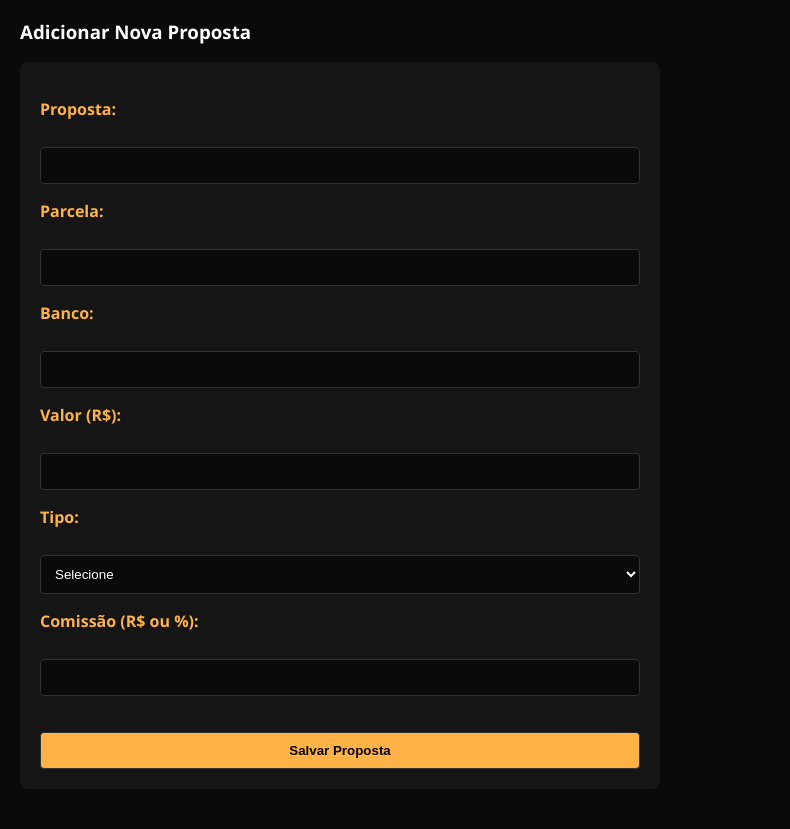
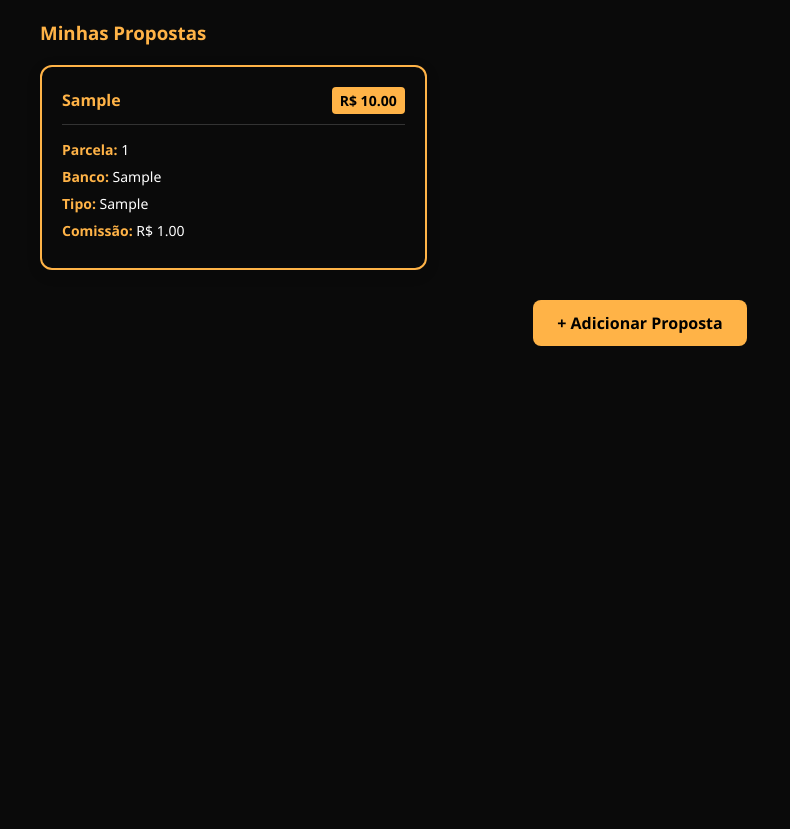
Before and after one commit to aryapromotora-alt/2CrmArya, a Flask app: page /proposals in a window 1280 px wide. Shown: the part 121-950 px from the top of the page, without its empty margins (0-790 px from the left). After the commit the page ends 467 px from the top, so only its background shows below. Run offline with Flask 3, Linux system fonts and the light colour scheme; the visitor is signed in with stand-in values (Sample User, id 1); tables that the repository leaves empty hold one stand-in row (values such as "Sample post").

Commit message:
Add files via upload

```diff
--- a/templates/proposals.html
+++ b/templates/proposals.html
@@ -1,44 +1,34 @@
 {% extends "base.html" %}
 
-{% block title %}Adicionar Proposta{% endblock %}
+{% block title %}Minhas Propostas{% endblock %}
 
 {% block content %}
-<h3>Adicionar Nova Proposta</h3>
-<form method="post">
-    <p>
-        <label>Proposta:</label><br>
-        <input type="text" name="proposta" required>
-    </p>
-    <p>
-        <label>Parcela:</label><br>
-        <input type="number" name="parcela" min="1" required>
-    </p>
-    <p>
-        <label>Banco:</label><br>
-        <input type="text" name="banco" required>
-    </p>
-    <p>
-        <label>Valor (R$):</label><br>
-        <input type="number" step="0.01" name="valor" min="0.01" required>
-    </p>
-    <p>
-        <label>Tipo:</label><br>
-        <select name="tipo" required>
-            <option value="">Selecione</option>
-            <option value="novo">Novo</option>
-            <option value="refinanciamento">Refinanciamento</option>
-            <option value="portabilidade">Portabilidade</option>
-            <option value="refin_da_portabilidade">Refin da Portabilidade</option>
-            <option value="refin_de_carteira">Refin de Carteira</option>
-            <option value="FGTS">FGTS</option>
-            <option value="CLT">CLT</option>
-            <option value="OUTROS">OUTROS</option>
-        </select>
-    </p>
-    <p>
-        <label>Comissão (R$ ou %):</label><br>
-        <input type="number" step="0.01" name="comissao" min="0" required>
-    </p>
-    <button type="submit">Salvar Proposta</button>
-</form>
+<div class="proposals-container">
+    <h3>Minhas Propostas</h3>
+
+    {% if proposals %}
+        <div class="cards-grid">
+            {% for p in proposals %}
+                <div class="proposal-card">
+                    <div class="card-header">
+                        <span class="card-title">{{ p.proposta }}</span>
+                        <span class="card-status">R$ {{ "%.2f"|format(p.valor) }}</span>
+                    </div>
+                    <div class="card-body">
+                        <p><strong>Parcela:</strong> {{ p.parcela }}</p>
+                        <p><strong>Banco:</strong> {{ p.banco }}</p>
+                        <p><strong>Tipo:</strong> {{ p.tipo }}</p>
+                        <p><strong>Comissão:</strong> R$ {{ "%.2f"|format(p.comissao) }}</p>
+                    </div>
+                </div>
+            {% endfor %}
+        </div>
+    {% else %}
+        <p>Nenhuma proposta cadastrada ainda.</p>
+    {% endif %}
+
+    <div class="actions">
+        <a href="{{ url_for('add_proposal') }}">+ Adicionar Proposta</a>
+    </div>
+</div>
 {% endblock %}
```
